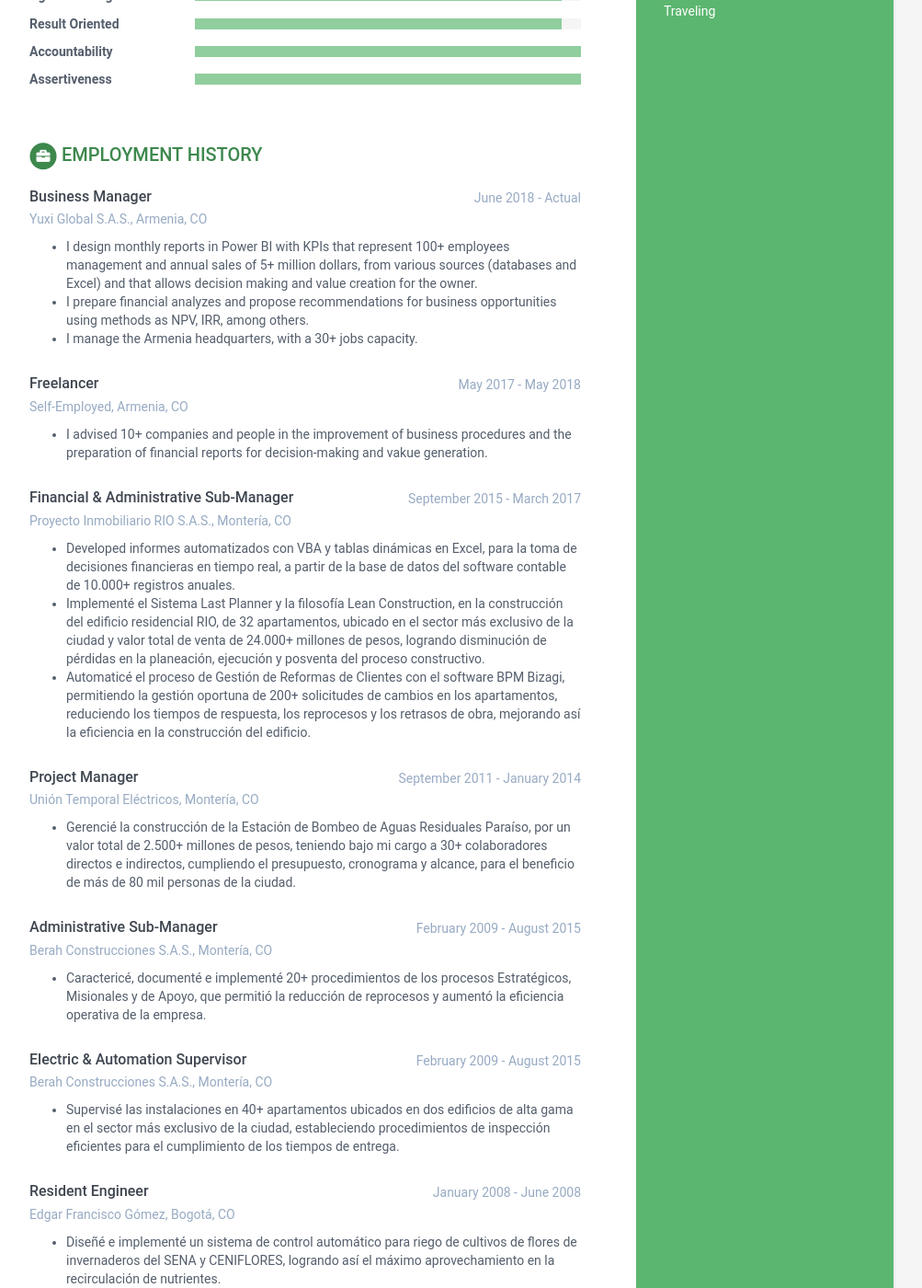
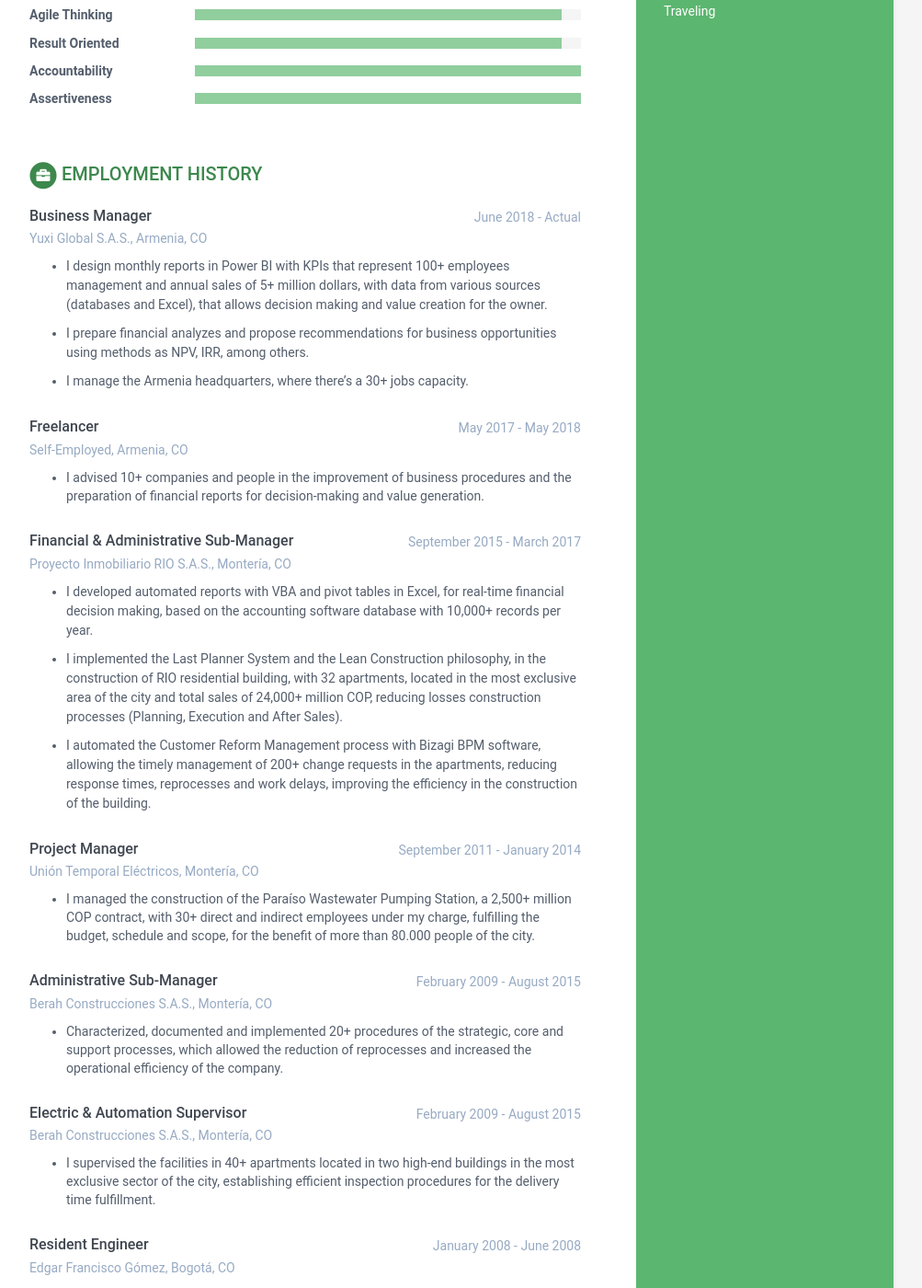
Before and after one commit to jbeta58/resume-en, a Jekyll site: the page built from index.html, in a window 1280 px wide and 1400 px high, scrolled down 1683 px. Shown: the whole window at 92% size, without its empty margins (168-1171 px from the left). Built offline with Jekyll 4.4.1, drawn with Linux system fonts in a browser that asks for light colours; some of the changed text lies outside the part shown.

Commit message:
Update data.yml

```diff
--- a/_data/data.yml
+++ b/_data/data.yml
@@ -9,7 +9,7 @@
 
     # Profile information
     name: Juan Sebastián Betancourt Tabares
-    tagline: Business Inteligence (BI) Analyst
+    tagline: Business Intelligence (BI) Analyst
     avatar: profile.png  #place a 100x100 picture inside /assets/images/ folder and provide the name of the file below
 
     # Sidebar links
@@ -77,23 +77,23 @@
     - name: Business Growth
       details: |
             For 8+ years I helped to build the most innovative construction enterprise group in Córdoba CO,
-            going from 4 to 20+ direct & 200+ indirect collaborators, and from 2,000 to 10,000 million COP anual
+            going from 4 to 20+ direct & 200+ indirect collaborators, and from 2,000 to 10,000 million COP annual
             sales during this period.
 
             We devised strategies and tactics to make it a recognized company by customers, suppliers and
-            collaborators for their quality, compliance, competitiveness, and work environment.
+            collaborators for its quality, compliance, competitiveness, and work environment.
 
     - name: Data Analysis
       details: |
-            In the last year I have articulated my knowledge and experience in the business, engineering and
-            math fields, to generate value in Yuxi Global through data capture, processing, visualization and
+            In the last year I have articulated my knowledge and experience in business, engineering and
+            math fields, to generate value in Yuxi Global through data capture, data wrangling, visualization and
             interpretation.
 
     - name: Financial Analysis
       details: |
-            The last 5 years I have contributed to decision-making in management, through
-            the development of several financial artefacts and KPIs built with data obtained from different
-            sources, processed with Excel macros and DAX language, to be presented in pivot tables,
+            The last 5 years I have contributed to decision-making in business management, through
+            the development of several financial artefacts and KPIs, with data obtained from different
+            sources, processed with Excel macros and DAX language, and to be presented in pivot tables,
             Power BI, among others.
 
     - name: Project Management
@@ -101,17 +101,17 @@
             For 2 years, and the total execution of the contract, I managed an important construction project
             in Montería CO, where I generated synergies among all the stakeholders (aqueduct company,
             city hall, government, suppliers, contractors and the community) to deliver the work on time, within
-            the budget and with all the quality requirements for its operation.
+            budget and with all the quality requirements for its operation.
 
     - name: Quality Assurance
       details: |
-            During my time at Berah Construcciones and Proyecto Inmobiliario RIO, I ran into each process of the company
+            During my time at Berah Construcciones and Proyecto Inmobiliario RIO, I delved into each process of the company
             and I implemented improvements in all its procedures, mixing quality assurance knowledge and multiple
             technological tools.
 
             I used various techniques and mechanisms to identify opportunities for improvement, including
             Lean Project Delivery System (LPDS) that through tools such as Last Planner System, among others
-            seeks the elimination of losses in project processes (Planning, Execution, Delivery and After Sales),
+            seeks the elimination of losses in projects processes (Planning, Execution, Delivery and After Sales),
             all this framed in Lean Construction principles.
 
 
@@ -136,11 +136,13 @@
       company: Yuxi Global S.A.S., Armenia, CO
       details: |
             - I design monthly reports in Power BI with KPIs that represent 100+ employees management and
-            annual sales of 5+ million dollars, from various sources (databases and Excel) and that allows decision
+            annual sales of 5+ million dollars, with data from various sources (databases and Excel), that allows decision
             making and value creation for the owner.
+
             - I prepare financial analyzes and propose recommendations for business opportunities using methods
             as NPV, IRR, among others.
-            - I manage the Armenia headquarters, with a 30+ jobs capacity.
+
+            - I manage the Armenia headquarters, where there's a 30+ jobs capacity.
 
 #    - role: Lider de Oficina
 #      time: Junio 2018 - Presente
@@ -153,54 +155,53 @@
       company: Self-Employed, Armenia, CO
       details: |
             - I advised 10+ companies and people in the improvement of business procedures and
-            the preparation of financial reports for decision-making and vakue generation.
+            the preparation of financial reports for decision-making and value generation.
 
     - role: Financial & Administrative Sub-Manager
       time: September 2015 - March 2017
       company: Proyecto Inmobiliario RIO S.A.S., Montería, CO
       details: |
-            - Developed informes automatizados con VBA y tablas dinámicas en Excel, para la toma de decisiones
-            financieras en tiempo real, a partir de la base de datos del software contable de 10.000+ registros
-            anuales.
-            - Implementé el Sistema Last Planner y la filosofía Lean Construction, en la construcción del
-            edificio residencial RIO, de 32 apartamentos, ubicado en el sector más exclusivo de la ciudad
-            y valor total de venta de 24.000+ millones de pesos, logrando disminución de pérdidas en la planeación,
-            ejecución y posventa del proceso constructivo.
-            - Automaticé el proceso de Gestión de Reformas de Clientes con el software BPM Bizagi, permitiendo la
-            gestión oportuna de 200+ solicitudes de cambios en los apartamentos, reduciendo los tiempos de respuesta,
-            los reprocesos y los retrasos de obra, mejorando así la eficiencia en la construcción del edificio.
+            - I developed automated reports with VBA and pivot tables in Excel, for real-time financial
+            decision making, based on the accounting software database with 10,000+ records per year.
+
+            - I implemented the Last Planner System and the Lean Construction philosophy, in the construction of
+            RIO residential building, with 32 apartments, located in the most exclusive area of the city
+            and total sales of 24,000+ million COP, reducing losses construction processes (Planning,
+            Execution and After Sales).
+
+            - I automated the Customer Reform Management process with Bizagi BPM software, allowing the
+            timely management of 200+ change requests in the apartments, reducing response times,
+            reprocesses and work delays, improving the efficiency in the construction of the building.
 
     - role: Project Manager
       time: September 2011 - January 2014
       company: Unión Temporal Eléctricos, Montería, CO
       details: |
-            - Gerencié la construcción de la Estación de Bombeo de Aguas Residuales Paraíso, por un valor
-            total de 2.500+ millones de pesos, teniendo bajo mi cargo a 30+ colaboradores directos e indirectos,
-            cumpliendo el presupuesto, cronograma y alcance, para el beneficio de más de 80 mil personas de la
-            ciudad.
+            - I managed the construction of the Paraíso Wastewater Pumping Station, a 2,500+ million COP contract,
+            with 30+ direct and indirect employees under my charge, fulfilling the budget, schedule and scope,
+            for the benefit of more than 80.000 people of the city.
 
     - role: Administrative Sub-Manager
       time: February 2009 - August 2015
       company: Berah Construcciones S.A.S., Montería, CO
       details: |
-            - Caractericé, documenté e implementé 20+ procedimientos de los procesos Estratégicos, Misionales
-            y de Apoyo, que permitió la reducción de reprocesos y aumentó la eficiencia operativa de la
-            empresa.
+            - Characterized, documented and implemented 20+ procedures of the strategic, core and support processes,
+            which allowed the reduction of reprocesses and increased the operational efficiency of the company.
 
     - role: Electric & Automation Supervisor
       time: February 2009 - August 2015
       company: Berah Construcciones S.A.S., Montería, CO
       details: |
-            - Supervisé las instalaciones en 40+ apartamentos ubicados en dos edificios de alta gama en el
-            sector más exclusivo de la ciudad, estableciendo procedimientos de inspección eficientes para el
-            cumplimiento de los tiempos de entrega.
+            - I supervised the facilities in 40+ apartments located in two high-end buildings in the
+            most exclusive sector of the city, establishing efficient inspection procedures for the
+            delivery time fulfillment.
 
     - role: Resident Engineer
       time: January 2008 - June 2008
       company: Edgar Francisco Gómez, Bogotá, CO
       details: |
-            - Diseñé e implementé un sistema de control automático para riego de cultivos de flores de invernaderos
-            del SENA y CENIFLORES, logrando así el máximo aprovechamiento en la recirculación de nutrientes.
+            - Designed and implemented an automatic control system for irrigation of greenhouse flower crops
+            at SENA and CENIFLORES, thus achieving maximum recirculation of nutrients.
 
 
 education:
```
